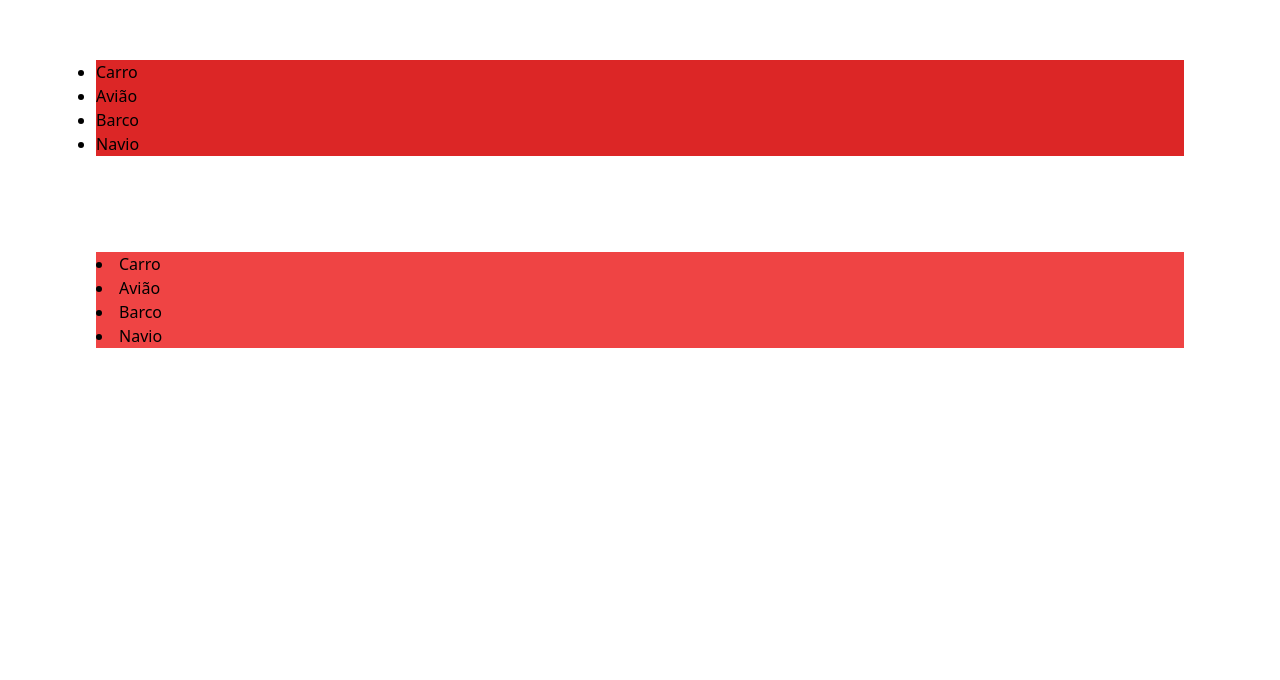
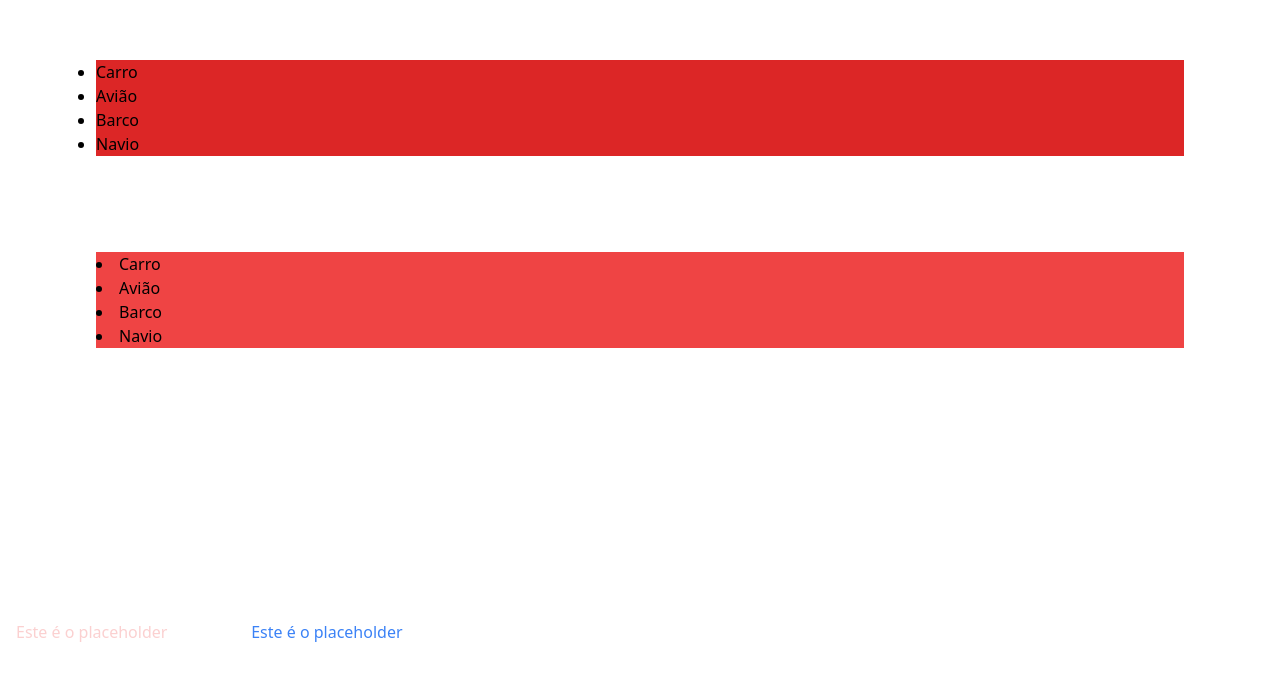
Before and after one commit to kaiotcp1/tailwind, a website: page 09_TIPOGRAFIA/src/index.html in a window 1280 px wide. Shown: the part 1781-2461 px from the top of the page. Before the commit the page ends 2385 px from the top, so only its background shows below. Drawn offline with Linux system fonts and the light colour scheme.

Commit message:
Placeholder

```diff
--- a/09_TIPOGRAFIA/src/index.html
+++ b/09_TIPOGRAFIA/src/index.html
@@ -69,6 +69,16 @@
     <div class="container h-40"></div>
 
 
+    <!-- Placeholder -->
+    <div class="m-4">
+        <input type="text" placeholder="Este é o placeholder"
+         class="placeholder-red-500 placeholder-opacity-25">
+         <input type="text" placeholder="Este é o placeholder"
+         class="placeholder-blue-500 placeholder-opacity-100">
+    </div>
+
+
+    <div class="container h-40"></div>
 
 </body>
 </html>
```
Also changed, not shown: 09_TIPOGRAFIA/src/css/build.css.
